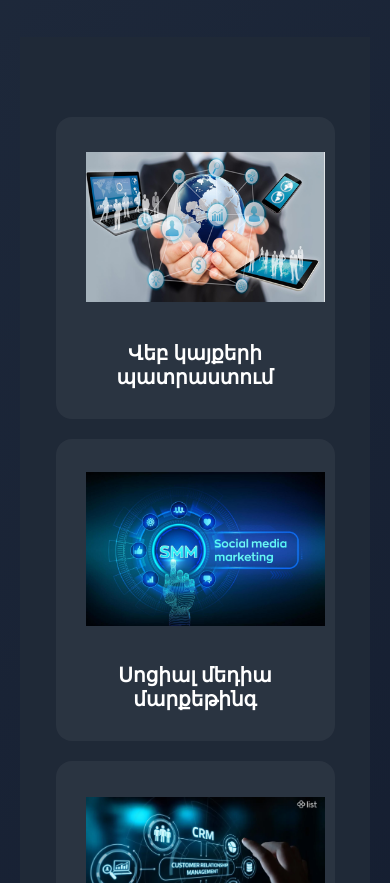
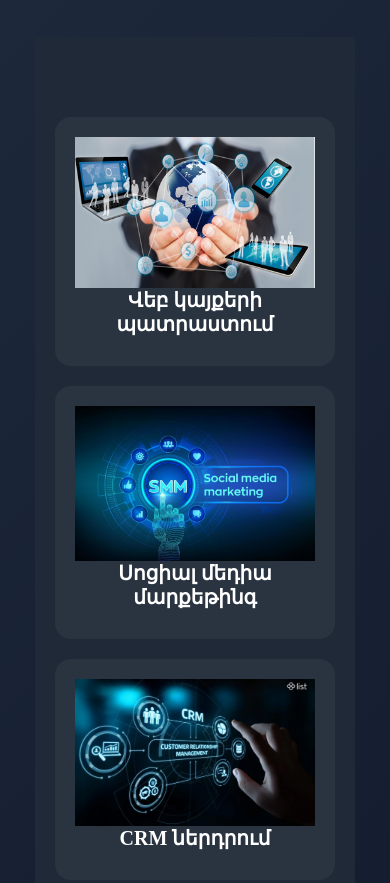
Before and after one commit to aghagulyanarsen05-code/project_agi, a plain HTML site: page index.html in a window 390 px wide. Shown: the part 1109-1992 px from the top of the page. Drawn offline with Linux system fonts and the light colour scheme.

Commit message:
changed responsive portfolio card service card

```diff
--- a/css/styles.css
+++ b/css/styles.css
@@ -333,7 +333,7 @@ section {
 }
 
 .service-card img {
-    width: 100%;
+  width: auto;
     height: 180px;
     object-fit: contain;
     margin-bottom: 20px;
@@ -383,7 +383,7 @@ section {
 }
 
 .portfolio-card img {
-    width: 100%;
+    width:auto;
     height: 180px;
     object-fit: contain;
     margin-bottom: 20px;
@@ -670,11 +670,7 @@ footer p {
         flex-direction: column;
     }
 
-    .service-card,
-    .portfolio-card {
-        width: 90%;
-        height: auto;
-    }
+
 
     .about-text {
         max-width: 100%;
@@ -716,6 +712,21 @@ footer p {
         padding: 0;
     }
 }
+@media (max-width: 420px) {
+    .portfolio-card,
+    .service-card {
+        max-width: 280px;
+        margin: 0 auto;
+    }
+
+    .service-card img,
+    .portfolio-card img {
+        max-width: 100%;
+        margin: 0 auto;
+        height: auto;
+        display: block;
+    }
+}
 
 @media (max-width: 360px) {
     footer p {
```
